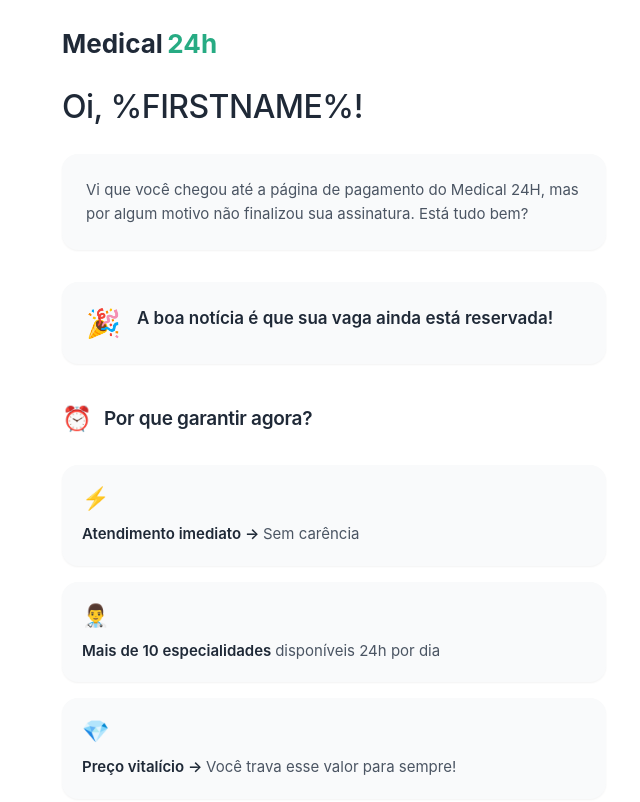
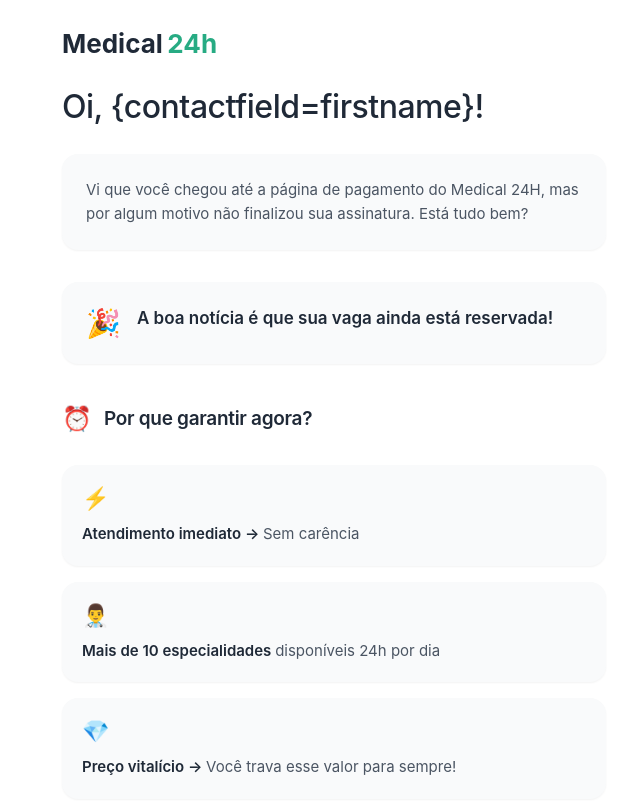
Before and after one commit to mamprimsuper/blog-pages, a plain HTML site: page Medicall 24hs/email3.html in a window 1280 px wide. Shown: the top 802 px of the page, without its empty margins (306-946 px from the left). Drawn offline with Linux system fonts and the light colour scheme.

Commit message:
Update email3.html

```diff
--- a/Medicall 24hs/email3.html
+++ b/Medicall 24hs/email3.html
@@ -16,7 +16,7 @@
                 </div>
 
                 <!-- Welcome Message -->
-                <h1 style="color: #1F2937; font-size: 32px; font-weight: 500; margin: 0 0 28px 0; letter-spacing: -0.5px;">Oi, %FIRSTNAME%!</h1>
+                <h1 style="color: #1F2937; font-size: 32px; font-weight: 500; margin: 0 0 28px 0; letter-spacing: -0.5px;">Oi, {contactfield=firstname}!</h1>
 
                 <!-- Main Message -->
                 <div style="background-color: #F9FAFB; padding: 24px; border-radius: 16px; margin-bottom: 32px; box-shadow: 0 1px 2px rgba(0, 0, 0, 0.05);">
```
